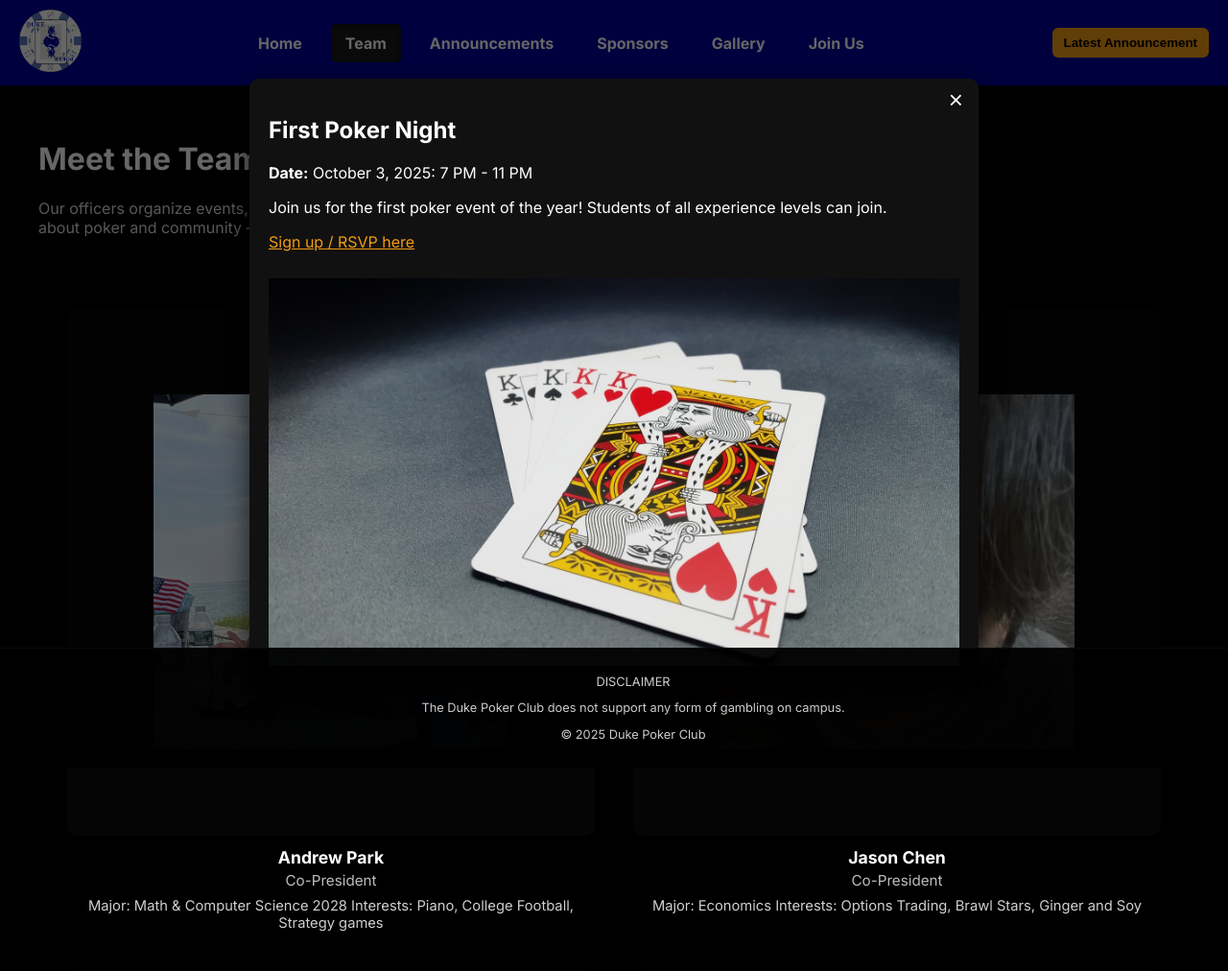
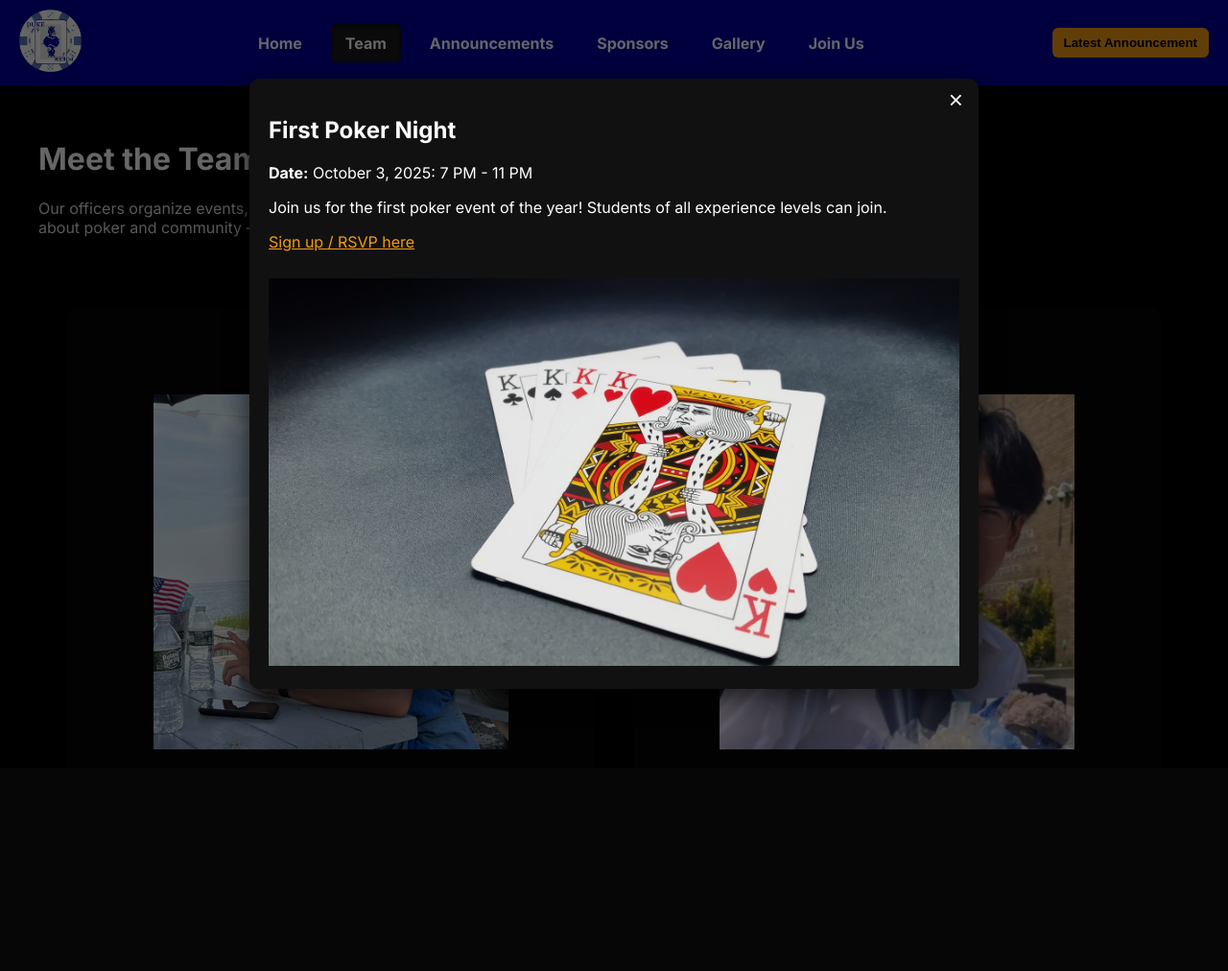
Before and after one commit to D0lphin2x/DukePoker, a Flask app: page /team in a window 1280 px wide. Shown: the top 1012 px of the page at 96% size. After the commit the page ends 781 px from the top, so only its background shows below. Run offline with Flask 3, Linux system fonts and the light colour scheme.

Commit message:
new photos

```diff
--- a/duke-poker-website/templates/announcements.html
+++ b/duke-poker-website/templates/announcements.html
@@ -62,10 +62,5 @@
             {% endfor %}
         </section>
     </main>
-
-    <div class="disclaimer-bar">
-        <p>DISCLAIMER: The Duke Poker Club does not support any form of gambling on campus.</p>
-        <p>&copy; 2025 Duke Poker Club</p>
-    </div>
 </body>
 </html>
--- a/duke-poker-website/templates/gallery.html
+++ b/duke-poker-website/templates/gallery.html
@@ -61,9 +61,5 @@
         </section>
     </main>
 
-    <div class="disclaimer-bar">
-        <p>DISCLAIMER: The Duke Poker Club does not support any form of gambling on campus.</p>
-        <p>&copy; 2025 Duke Poker Club</p>
-    </div>
 </body>
 </html>
--- a/duke-poker-website/templates/join.html
+++ b/duke-poker-website/templates/join.html
@@ -69,9 +69,5 @@
         </section>
     </main>
 
-    <div class="disclaimer-bar">
-        <p>DISCLAIMER: The Duke Poker Club does not support any form of gambling on campus.</p>
-        <p>&copy; 2025 Duke Poker Club</p>
-    </div>
 </body>
 </html>
--- a/duke-poker-website/templates/sponsors.html
+++ b/duke-poker-website/templates/sponsors.html
@@ -74,9 +74,5 @@
         </div>
     </main>
 
-    <div class="disclaimer-bar">
-        <p style="margin:6px 0;">DISCLAIMER: The Duke Poker Club does not support any form of gambling on campus.</p>
-        <p style="margin:6px 0;">&copy; 2025 Duke Poker Club</p>
-    </div>
 </body>
 </html>
--- a/duke-poker-website/templates/team.html
+++ b/duke-poker-website/templates/team.html
@@ -79,11 +79,5 @@
         {% endif %}
     </main>
 
-    <!-- Disclaimer Bar -->
-    <div class="disclaimer-bar">
-        <p>DISCLAIMER</p>
-        <p>The Duke Poker Club does not support any form of gambling on campus.</p>
-        <p>&copy; 2025 Duke Poker Club</p>
-    </div>
 </body>
 </html>
```
Also changed, not shown: duke-poker-website/static/images/jasonchen.png, 1 other file.
